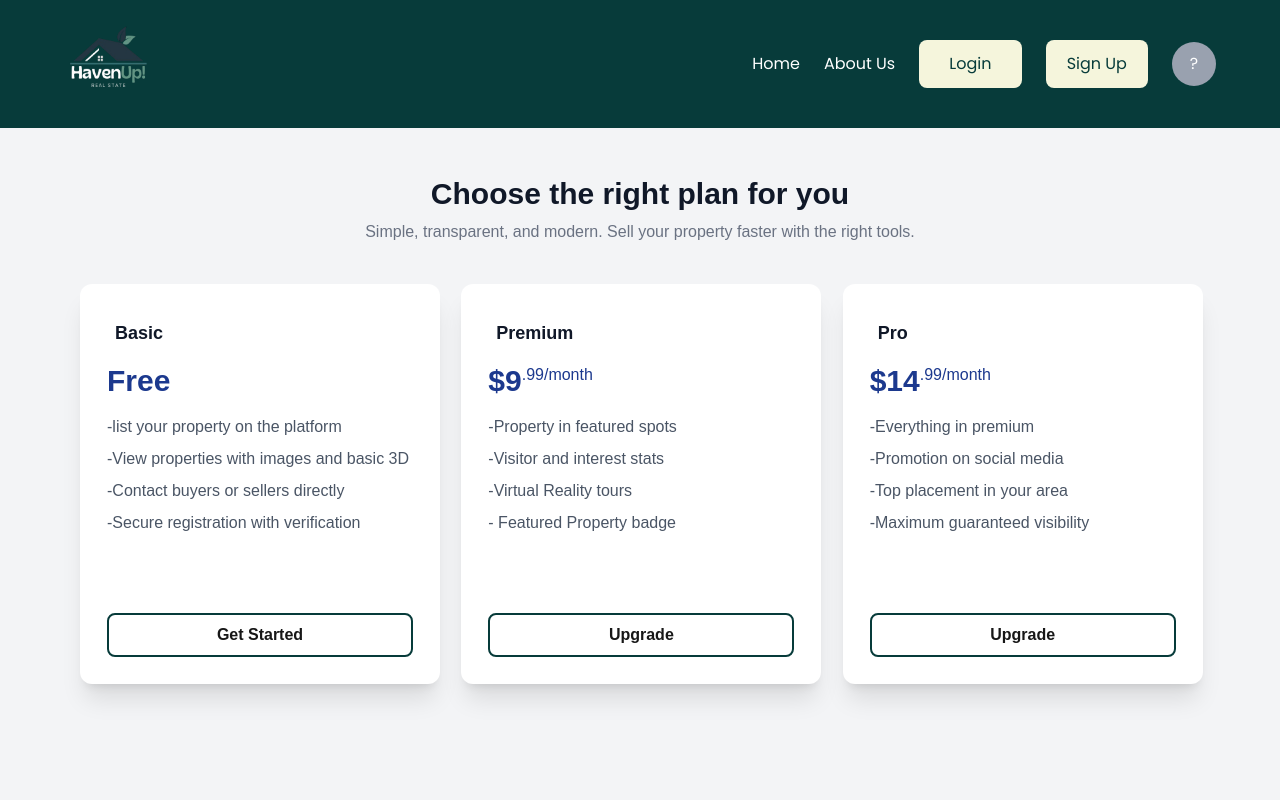
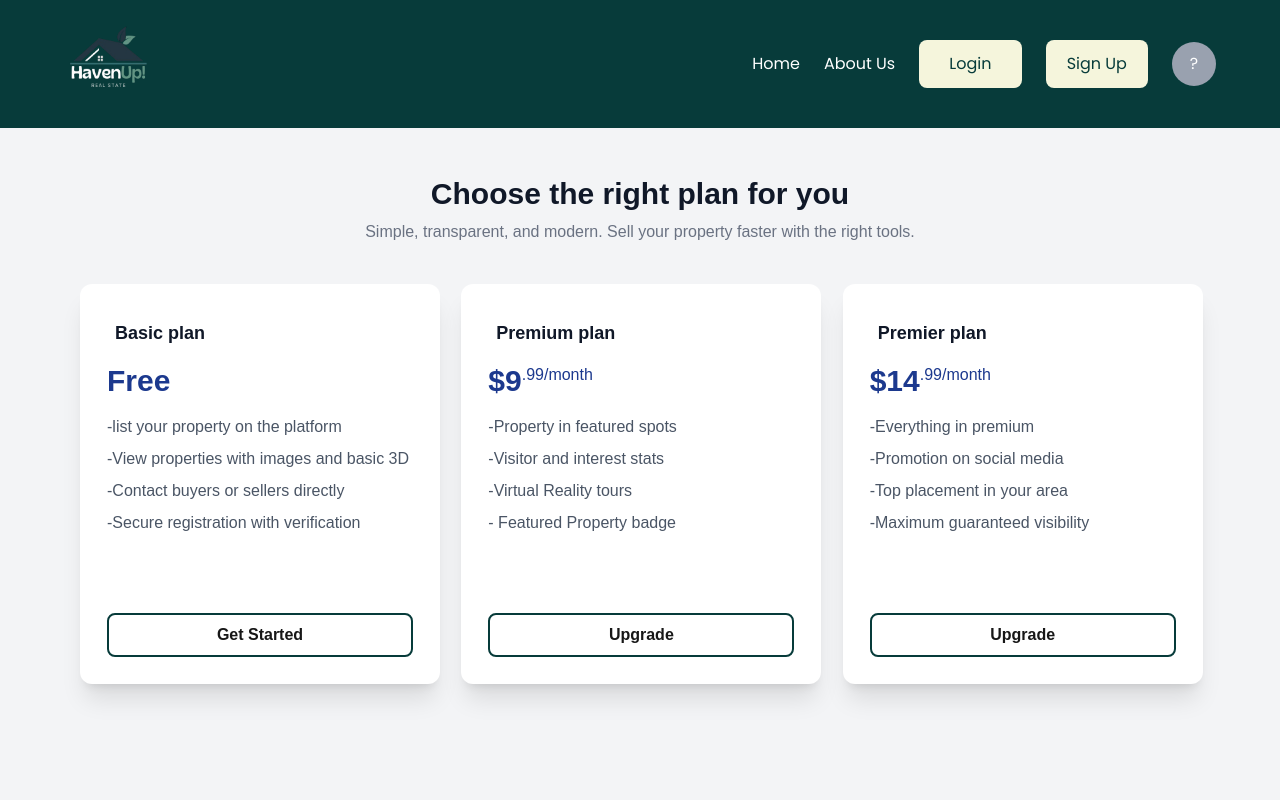
Before and after one commit to Tech-LeoF/HavenUp-Website, a Next.js app: page /PremiumPlan in a window 1280 px wide. Shown: the top 800 px of the page. Built offline with nearby package versions, Linux system fonts and the light colour scheme; no server answers.

Commit message:
pequeños cambios

```diff
--- a/src/app/PremiumPlan/page.tsx
+++ b/src/app/PremiumPlan/page.tsx
@@ -11,7 +11,7 @@ const PricingPlans = () => {
 
           <div className="h-100 w-90 rounded-xl p-6 bg-white shadow-xl border border-transparent border-3 hover:border-[#073B3A] transform hover:scale-105 transition-all duration-300  flex flex-col justify-between">
             <div>
-              <h3 className="flex justify-start items center p-2 text-lg font-semibold text-gray-900">Basic</h3>
+              <h3 className="flex justify-start items center p-2 text-lg font-semibold text-gray-900">Basic plan</h3>
               <p className="flex flex-col items-start text-3xl font-bold text-blue-900 mt-2">Free</p>
               <ul className="mt-4 space-y-2 text-left text-gray-600">
                 <li>-list your property on the platform</li>
@@ -27,7 +27,7 @@ const PricingPlans = () => {
 
           <div className="h-100 w-90 h-full rounded-xl p-6 bg-white shadow-xl border border-transparent border-3 hover:border-[#073B3A] transform hover:scale-105 transition-all duration-300 flex flex-col justify-between">
             <div>
-              <h3 className="flex justify-start items center p-2 text-lg font-semibold text-gray-900">Premium</h3>
+              <h3 className="flex justify-start items center p-2 text-lg font-semibold text-gray-900">Premium plan</h3>
               <p className="flex justify-start items center text-3xl font-bold text-blue-900 mt-2 transition-colors duration-300 ">$9<span className="text-base font-normal">.99/month</span></p>
               <ul className="mt-4 space-y-2 text-left text-gray-600">
                 <li>-Property in featured spots</li>
@@ -43,7 +43,7 @@ const PricingPlans = () => {
 
           <div className="h-100 w-90 h-full rounded-xl p-6 bg-white shadow-xl border border-transparent border-3 hover:border-[#073B3A] transform hover:scale-105 transition-all duration-300 flex flex-col justify-between">
             <div>
-              <h3 className="flex justify-start items center p-2 text-lg font-semibold text-gray-900">Pro</h3>
+              <h3 className="flex justify-start items center p-2 text-lg font-semibold text-gray-900">Premier plan</h3>
               <p className="flex justify-start items-start text-3xl font-bold text-blue-900 mt-2 ">$14<span className="text-base font-normal">.99/month</span></p>
               <ul className="mt-4 space-y-2 text-left text-gray-600">
                 <li>-Everything in premium</li>
```
